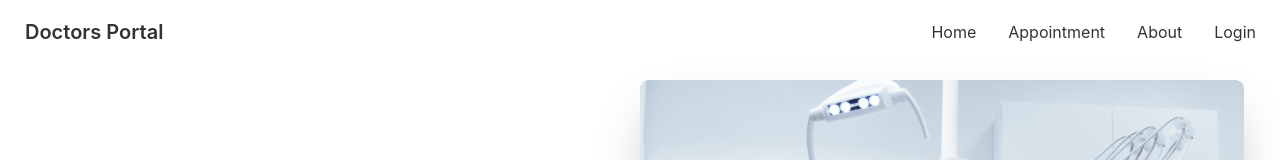
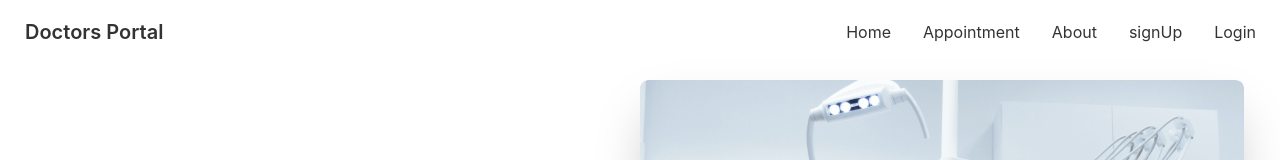
Before and after one commit to skrehad/doctor-portal, a React (Create React App) app: page / in a window 1280 px wide. Shown: the top 160 px of the page. Built offline with nearby package versions, Linux system fonts and the light colour scheme; no server answers.

Commit message:
update header component

```diff
--- a/src/Pages/Appointment/BookingModal/BookingModal.js
+++ b/src/Pages/Appointment/BookingModal/BookingModal.js
@@ -1,10 +1,12 @@
 import { format } from "date-fns";
-import React from "react";
+import React, { useContext } from "react";
+import { AuthContext } from "../../../contexts/AuthProvider";
 
 const BookingModal = ({ treatment, setTreatment, selectedDate }) => {
   // treatment is just another name of appointmentOptions with name, slots, _id
   const { name, slots } = treatment;
   const date = format(selectedDate, "PP");
+  const { user } = useContext(AuthContext);
 
   const handleBooking = (event) => {
     event.preventDefault();
@@ -68,6 +70,7 @@ const BookingModal = ({ treatment, setTreatment, selectedDate }) => {
             <input
               name="email"
               type="email"
+              defaultValue={user.email}
               placeholder="Email Address"
               className="input w-full input-bordered"
             />
--- a/src/Shared/Header/Header.js
+++ b/src/Shared/Header/Header.js
@@ -32,9 +32,14 @@ const Navbar = () => {
           </li>
         </>
       ) : (
-        <li>
-          <Link to="/login">Login</Link>
-        </li>
+        <div className="lg:flex">
+          <li>
+            <Link to="/signup">signUp</Link>
+          </li>
+          <li>
+            <Link to="/login">Login</Link>
+          </li>
+        </div>
       )}
     </React.Fragment>
   );
```
